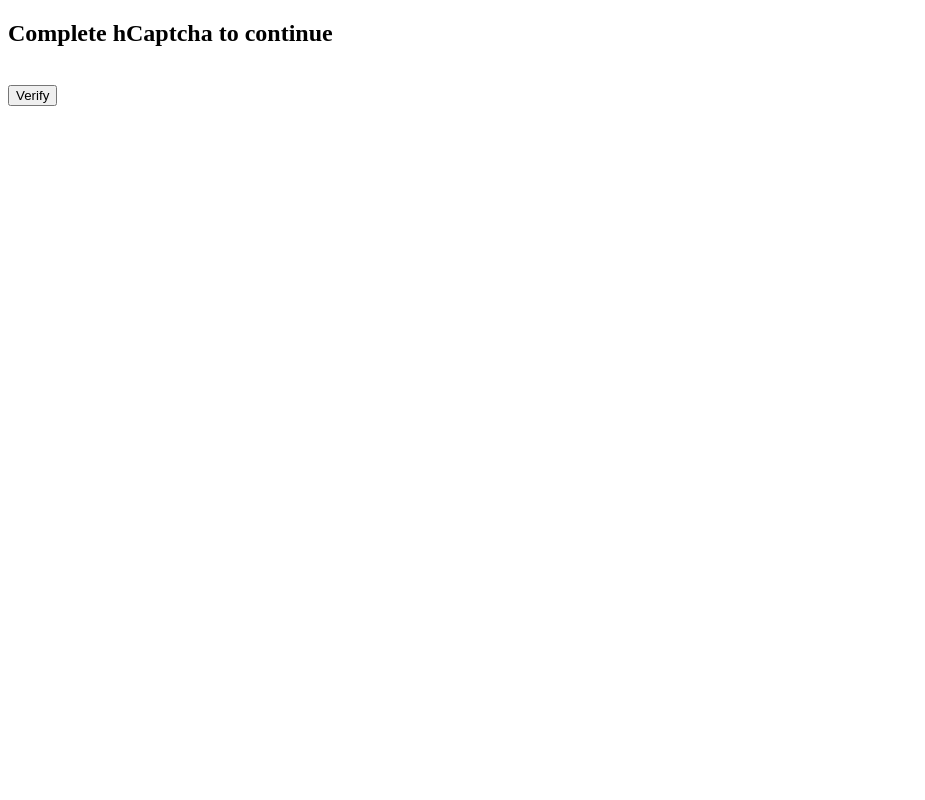
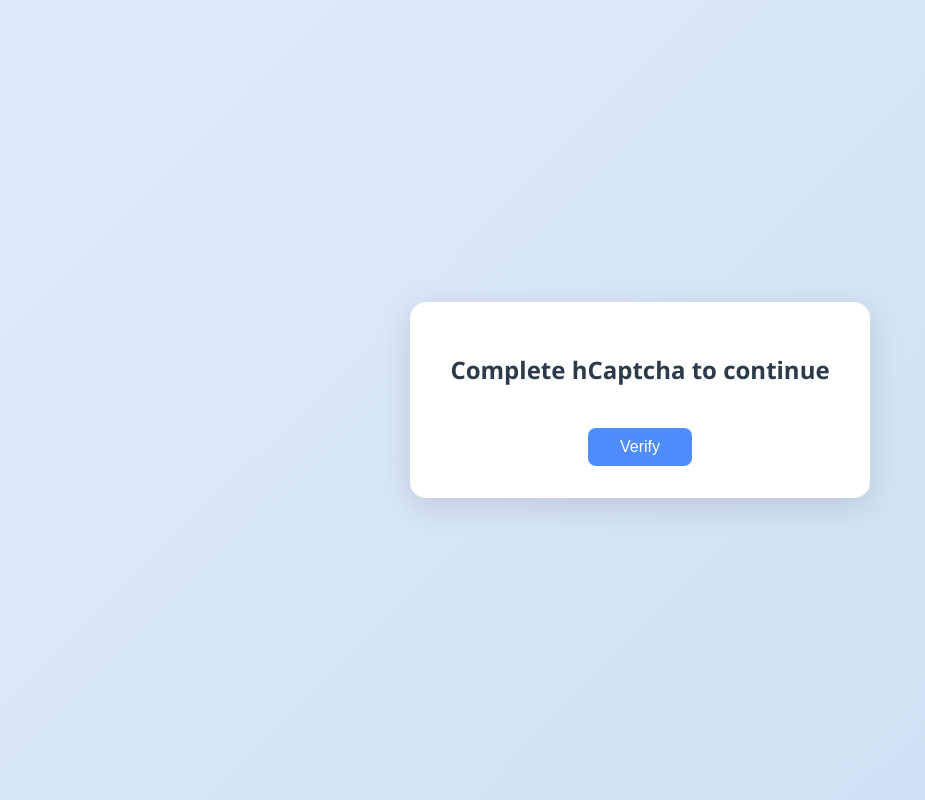
Before and after one commit to ultroi/AttackOnTitan, a FastAPI app: template templates/hcaptcha.html in a window 1280 px wide. Shown: the whole page, without its empty margins (0-925 px from the left). Run offline with FastAPI, Linux system fonts and the light colour scheme; the template is opened without the code that fills it, so the values that code supplies are empty; parts of the project's set-up code (start-up, migrations or seed data) failed here and were passed over; some libraries are stand-ins or nearby versions.

Commit message:
Add python-multipart to requirements and enhance hCaptcha template styling

```diff
--- a/requirements.txt
+++ b/requirements.txt
@@ -13,3 +13,4 @@ fastapi==0.110.0
 starlette==0.36.3
 Pillow==10.3.0
 jinja2
+python-multipart
--- a/templates/hcaptcha.html
+++ b/templates/hcaptcha.html
@@ -4,15 +4,53 @@
     <meta charset="UTF-8">
     <title>hCaptcha Verification</title>
     <script src="https://hcaptcha.com/1/api.js" async defer></script>
+    <style>
+        body {
+            margin: 0;
+            height: 100vh;
+            display: flex;
+            align-items: center;
+            justify-content: center;
+            background: linear-gradient(135deg, #e0eafc 0%, #cfdef3 100%);
+            font-family: 'Segoe UI', Arial, sans-serif;
+        }
+        .container {
+            background: #fff;
+            padding: 32px 40px;
+            border-radius: 16px;
+            box-shadow: 0 8px 32px rgba(0,0,0,0.12);
+            text-align: center;
+            min-width: 320px;
+        }
+        h2 {
+            margin-bottom: 24px;
+            color: #2d3a4b;
+        }
+        button[type="submit"] {
+            background: #4e8cff;
+            color: #fff;
+            border: none;
+            padding: 10px 32px;
+            border-radius: 8px;
+            font-size: 1rem;
+            cursor: pointer;
+            transition: background 0.2s;
+            margin-top: 18px;
+        }
+        button[type="submit"]:hover {
+            background: #2563eb;
+        }
+    </style>
 </head>
 <body>
+    <div class="container">
         <h2>Complete hCaptcha to continue</h2>
         <form id="captcha-form" method="POST" action="/verify_hcaptcha">
             <div class="h-captcha" data-sitekey="93e66168-0084-4490-a700-1ffcc1f631e0"></div>
             <input type="hidden" name="user_id" id="user_id" value="">
-        <br>
             <button type="submit">Verify</button>
         </form>
+    </div>
     <script>
         // Set user_id from query param
         const urlParams = new URLSearchParams(window.location.search);
```
Lines whose indentation alone changed are shown as unchanged.
